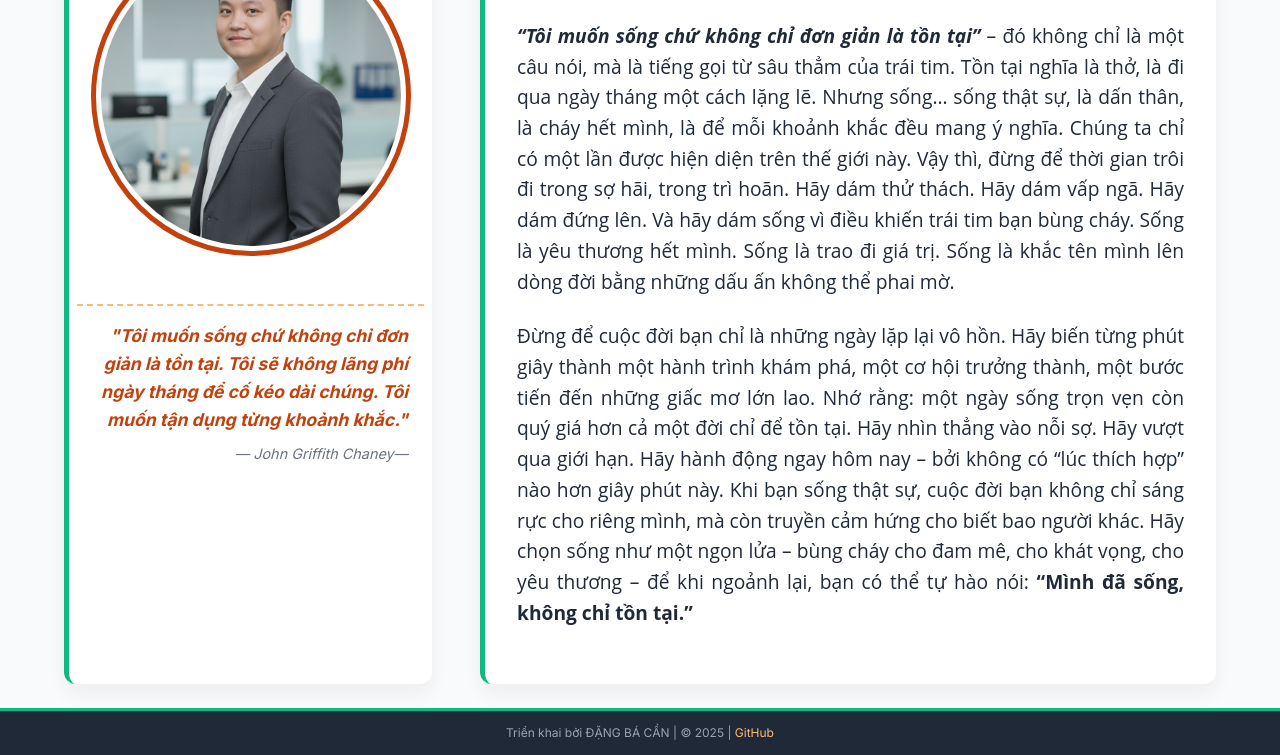
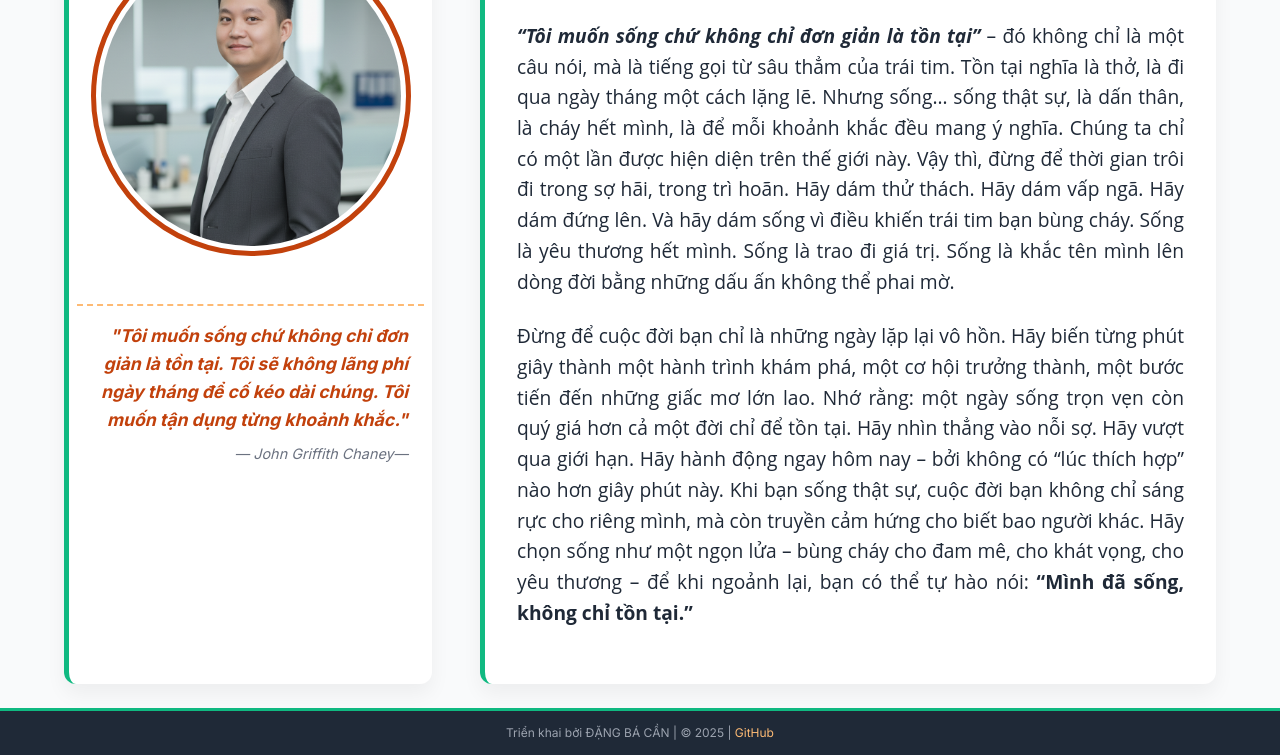
Before and after one commit to Charl94/Charl94.github.io, a plain HTML site: page index.html in a window 1280 px wide. Shown: the part 197-952 px from the top of the page. Drawn offline with nearby package versions, Linux system fonts and the light colour scheme.

Commit message:
Update style.css

```diff
--- a/style.css
+++ b/style.css
@@ -159,7 +159,7 @@ h1, h2, h3 {
     height: 300px;
     border-radius: 50%;
     object-fit: cover;
-	object-position: center 15%;
+	object-position: center 10%;
 }
 
 .quote-box {
```
